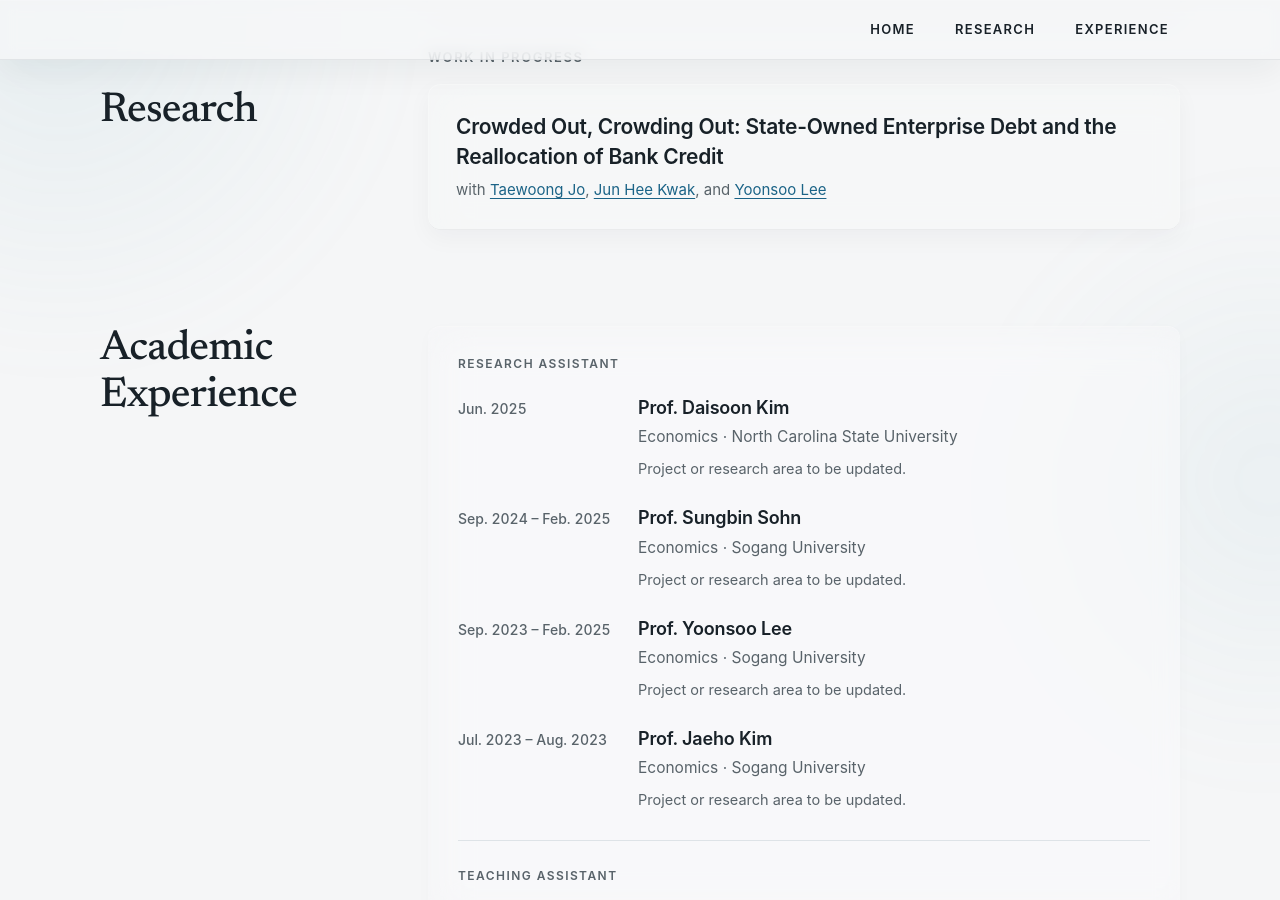
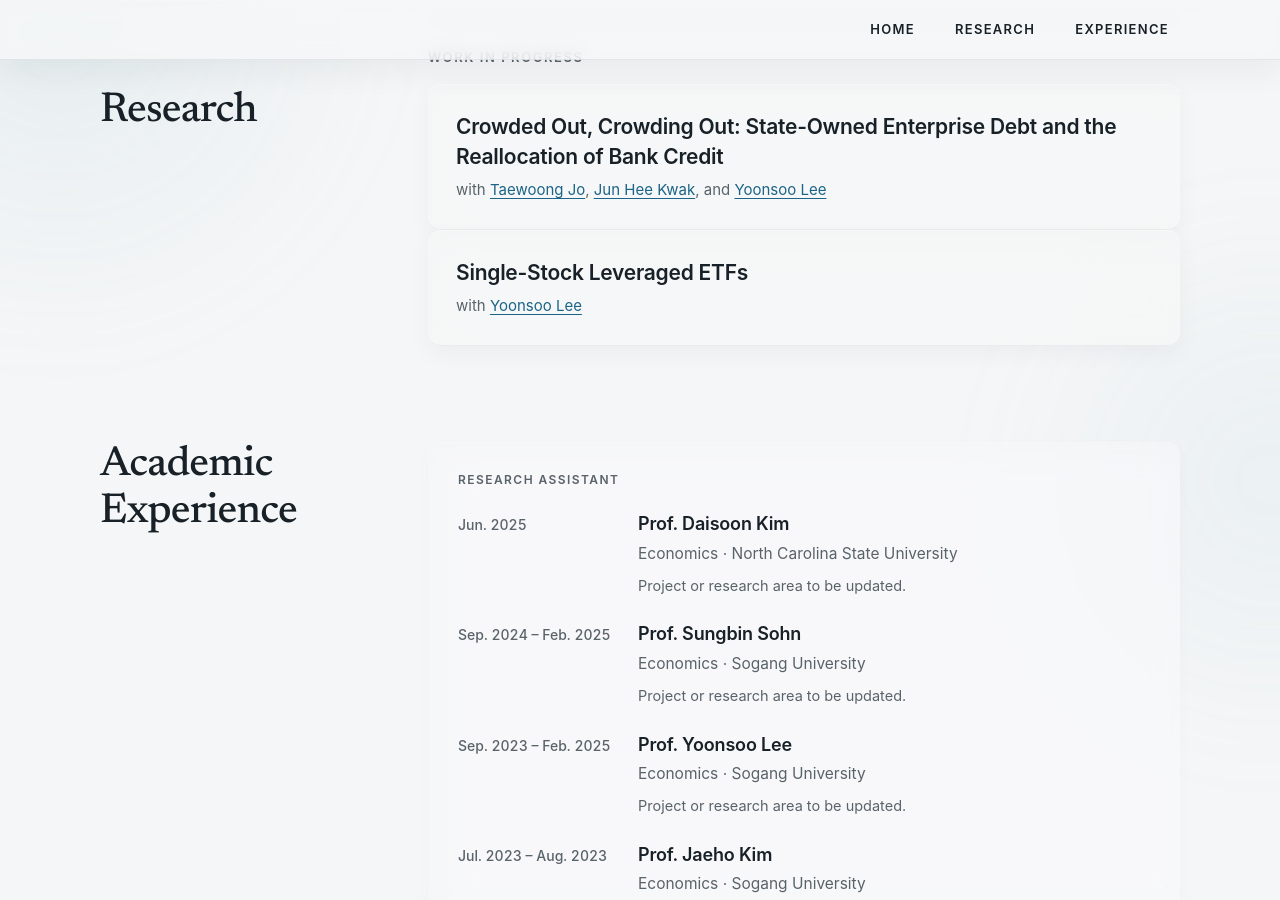
Before and after one commit to jeong-seho/jeong-seho.github.io, a Jekyll site: the page built from index.md, in a window 1280 px wide and 900 px high, scrolled down 964 px. Built offline with Jekyll 4.4.1, drawn with Linux system fonts in a browser that asks for light colours; some web fonts are replaced.

Commit message:
Update index.md

```diff
--- a/index.md
+++ b/index.md
@@ -144,6 +144,24 @@
                 </div>
             </article>
         </div>
+
+        <div class="paper-list">
+            <article class="paper-card liquid-glass">
+                <span class="liquid-glass__refract liquid-glass__refract--card" aria-hidden="true"></span>
+                <span class="liquid-glass__tint" aria-hidden="true"></span>
+                <span class="liquid-glass__specular" aria-hidden="true"></span>
+
+                <div class="paper-card-content liquid-glass__content">
+                    <div class="paper-header">
+                        <h4 class="paper-title">Single-Stock Leveraged ETFs</h4>
+                        <p class="paper-authors">
+                            with
+                            <a href="https://sites.google.com/view/yoonsoolee/" target="_blank" rel="noopener noreferrer">Yoonsoo Lee</a>
+                        </p>
+                    </div>
+                </div>
+            </article>
+        </div>
     </div>
 </section>
 
```
